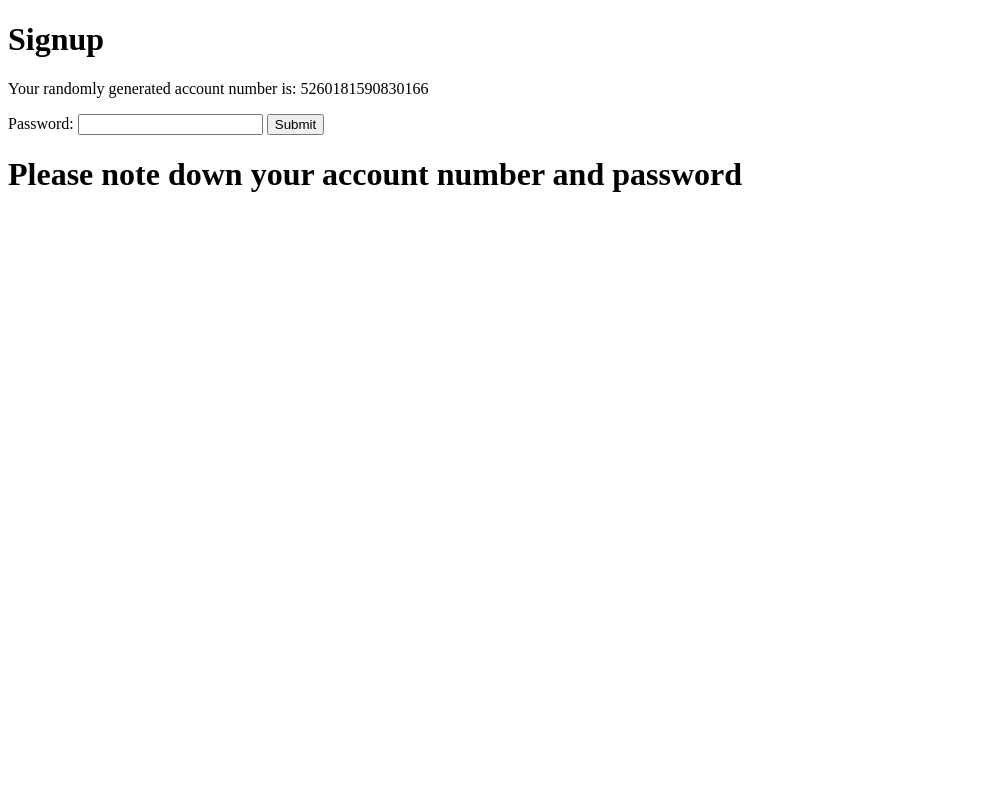
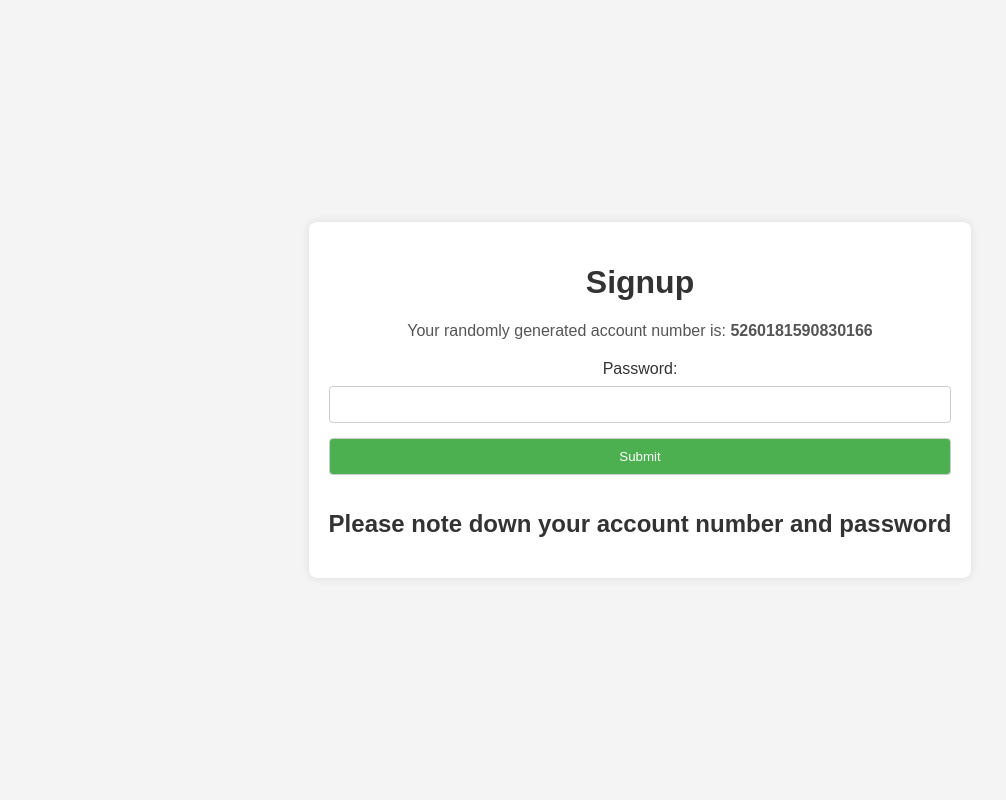
Before and after one commit to sahil-kumar00/Fund-Transfer-system, a Flask app: page /signup in a window 1280 px wide. Shown: the whole page, without its empty margins (0-1006 px from the left). Run offline with Flask 3, Linux system fonts and the light colour scheme.

Commit message:
Update signup.html

```diff
--- a/templates/signup.html
+++ b/templates/signup.html
@@ -1,29 +1,92 @@
-<!-- signup.html -->
 <!DOCTYPE html>
 <html lang="en">
 <head>
     <meta charset="UTF-8">
     <meta name="viewport" content="width=device-width, initial-scale=1.0">
-    <title>Login Form</title>
+    <title>Signup Form</title>
+    <style>
+        body {
+            font-family: 'Arial', sans-serif;
+            background-color: #f4f4f4;
+            margin: 0;
+            padding: 0;
+            display: flex;
+            justify-content: center;
+            align-items: center;
+            height: 100vh;
+        }
+
+        #signup-container {
+            background-color: #fff;
+            padding: 20px;
+            border-radius: 8px;
+            box-shadow: 0 0 10px rgba(0, 0, 0, 0.1);
+        }
+
+        h1 {
+            text-align: center;
+            color: #333;
+        }
+
+        p {
+            text-align: center;
+            color: #555;
+        }
+
+        form {
+            display: flex;
+            flex-direction: column;
+            align-items: center;
+            margin-top: 20px;
+        }
+
+        label {
+            margin-bottom: 8px;
+            color: #333;
+        }
+
+        input {
+            padding: 10px;
+            margin-bottom: 15px;
+            border: 1px solid #ccc;
+            border-radius: 4px;
+            width: 100%;
+            box-sizing: border-box;
+        }
+
+        input[type="submit"] {
+            background-color: #4caf50;
+            color: #fff;
+            cursor: pointer;
+        }
+
+        input[type="submit"]:hover {
+            background-color: #45a049;
+        }
+
+        h2 {
+            text-align: center;
+            color: #333;
+            margin-top: 20px;
+        }
+    </style>
 </head>
 <body>
 
-<h1>Signup</h1>
-<p>Your randomly generated account number is: {{ account_number }}</p>
-<!-- Form for Account Number and Password -->
-<form action="{{ url_for('signup') }}" method="post">
+<div id="signup-container">
+    <h1>Signup</h1>
+    <p>Your randomly generated account number is: <strong>{{ account_number }}</strong></p>
 
-    <!-- Hidden input for Account Number -->
-    <input type="hidden" id="account_number" name="account_number" value="{{ account_number }}">
+    <form action="{{ url_for('signup') }}" method="post">
+        <label for="password">Password:</label>
+        <input type="password" id="password" name="password" required>
 
-    <!-- Label and Input for Password -->
-    <label for="password">Password:</label>
-    <input type="password" id="password" name="password" required>
+        <input type="hidden" id="account_number" name="account_number" value="{{ account_number }}">
+        <input type="submit" value="Submit">
+    </form>
 
-    <!-- Submit button -->
-    <input type="submit" value="Submit">
-</form>
-<h1>Please note down your account number and password</h1>
+    <h2>Please note down your account number and password</h2>
+</div>
 
 </body>
 </html>
```
